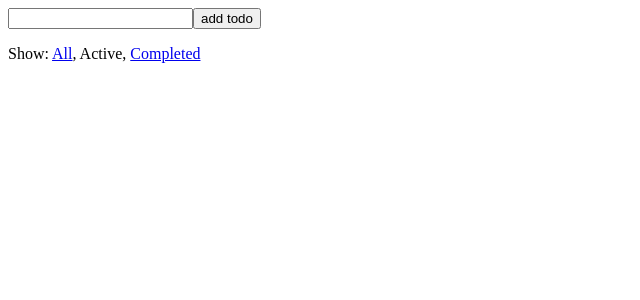
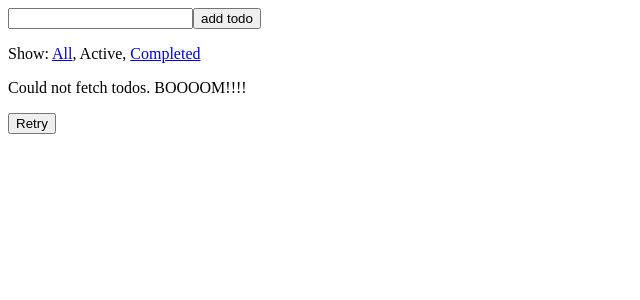
Before and after one commit to callirgos01/react-redux-egghead, a React (Create React App) app: page /active in a window 1280 px wide. Shown: the top 300 px of the page, without its empty margins (0-640 px from the left). Built offline with nearby package versions, Linux system fonts and the light colour scheme.

Commit message:
adding logger and thunks as middleware handling errors from the api calls fake api client

```diff
--- a/package.json
+++ b/package.json
@@ -12,6 +12,8 @@
     "react-router-dom": "^4.1.2",
     "react-scripts": "1.0.11",
     "redux": "^3.7.2",
+    "redux-logger": "^3.0.6",
+    "redux-thunk": "^2.2.0",
     "uuid": "^3.1.0",
     "watchman": "^0.1.8"
   },
--- a/src/actions/index.js
+++ b/src/actions/index.js
@@ -1,5 +1,7 @@
 import { v4 } from 'uuid';
+import { getIsFetching } from '../reducers';
 import * as api from '../api';
+
 //action creators
 export const addTodo = (text) => ({
     type: 'ADD_TODO',
@@ -12,14 +14,29 @@ export const toggleTodo = (id) => ({
     id
 });
 
-const receiveTodos = (filter, response) => ({
-    type: 'REVIEVE_TODOS',
-    filter,
-    response,
-});
-
 //async action creator
-export const fetchTodos = (filter) =>
-    api.fetchTodos(filter).then( response =>
-        receiveTodos(filter, response)
+export const fetchTodos = (filter) => (dispatch, getState) => {
+    if( getIsFetching(getState(),filter)){
+        return Promise.resolve();
+    }
+    dispatch({
+        type: 'FETCH_TODO_REQUEST',
+        filter,
+    });
+    return api.fetchTodos(filter).then(
+        response => {
+            dispatch({
+                type: 'FETCH_TODO_SUCCESS',
+                filter,
+                response,
+            });
+        },
+        error => {
+            dispatch({
+                type: 'FETCH_TODO_FAILURE',
+                filter,
+                message: error.message|| 'something went wrong'
+            });
+        }
     );
+};
--- a/src/api/index.js
+++ b/src/api/index.js
@@ -24,6 +24,9 @@ const delay = (ms) =>
 
 export const fetchTodos = (filter) =>
   delay(500).then(() => {
+    if(Math.random()>0.5) {
+      throw new Error('BOOOOM!!!!');
+    }
     switch (filter) {
       case 'all':
         return fakeDatabase.todos;
@@ -35,3 +38,5 @@ export const fetchTodos = (filter) =>
         throw new Error(`Unknown filter: ${filter}`);
     }
   });
+
+//https://www.callirgos.net/sickbeard/api/5e5caf283dc3be564c8ef3334199d15f/?cmd=episode&tvdbid=194751&season=4&episode=8&full_path=1
--- a/src/components/App.js
+++ b/src/components/App.js
@@ -6,8 +6,8 @@ import VisibleTodoList from './VisibleTodoList';
 const App = () =>
 <div>
     <AddTodo />
+    <Footer />
     <VisibleTodoList />
-    <Footer />
 </div>
 
 export default App;
--- /dev/null
+++ b/src/components/FetchError.js
@@ -0,0 +1,10 @@
+import  React from 'react';
+
+const FetchError = ({message, onRetry}) =>(
+    <div>
+        <p> Could not fetch todos. {message}</p>
+        <button onClick={onRetry}>Retry</button>
+    </div>
+);
+
+export default FetchError;
--- a/src/components/VisibleTodoList.js
+++ b/src/components/VisibleTodoList.js
@@ -3,12 +3,13 @@ import { connect } from 'react-redux';
 import * as actions from '../actions';
 import Todo from './Todo';
 import { withRouter } from 'react-router-dom'
-import { getVisibleTodos } from '../reducers'
+import { getVisibleTodos, getIsFetching, getErrorMessage } from '../reducers'
+import FetchError from './FetchError'
 
 class VisibleTodoList extends Component {
   fetchData() {
     const { filter, fetchTodos } = this.props;
-      return fetchTodos(filter);
+    fetchTodos(filter).then( () => console.log('done!'));
   }
   componentDidMount() {
     this.fetchData();
@@ -19,9 +20,20 @@ class VisibleTodoList extends Component {
     }
   }
   render(){
-    const { toggleTodo, ...rest} = this.props
+    const { isFetching, errorMessage, toggleTodo, todos } = this.props
+    if( isFetching && !todos.length ) {
+      return <p>Loading...</p>;
+    }
+    if( errorMessage && !todos.length) {
+      return (
+        <FetchError
+          message={errorMessage}
+          onRetry={()=>this.fetchData()}
+        />
+      );
+    }
     return <TodoList
-            { ...rest }
+            todos={todos}
             onTodoClick={toggleTodo}
           />;
   }
@@ -45,6 +57,8 @@ const mapStateToProps = (state, { match }) => {
   const filter = match.params.filter || "all"
   return {
     todos: getVisibleTodos( state, filter ),
+    errorMessage: getErrorMessage(state, filter),
+    isFetching: getIsFetching(state, filter),
     filter,
   };
 }
--- a/src/configureStore.js
+++ b/src/configureStore.js
@@ -1,44 +1,24 @@
 
-import { createStore } from 'redux';
+import { createLogger } from 'redux-logger'
+import thunk from 'redux-thunk'
+import { createStore, applyMiddleware } from 'redux';
 import todoApp from './reducers';
-
-const logger = (store) => (next) => {
-    if( !console.group){
-        return next;
-    }
-    return (action) => {
-        console.group( action.type );
-        console.log('%c prev state', 'color: gray', store.getState());
-        console.log('%c action', 'color: blue', action);
-        const returnValue = next(action);
-        console.log('%c next state', 'color: green',  store.getState());
-        console.groupEnd(action.type);
-        return returnValue;
-    }
-}
-
-const promise = (store) => (next) => (action) => {
-    if( typeof action.then === 'function') {
-        return action.then(next);
-    }
-    return next(action);
-}
+/*
+const thunk = (store) => (next) => (action) =>
+    typeof action === 'function' ?
+        action(store.dispatch, store.getState) :
+        next(action);
+*/
 const configureStore = () => {
-    const store = createStore( todoApp );
-    const middlewares = [promise];
-
+    const middlewares = [thunk];
     if( process.env.NODE_ENV !== 'production') {
-        middlewares.push(logger);
-    }
-    const wrapDispatchWithMiddleWares = (store, middlewares) => {
-        middlewares.slice().reverse().forEach(middleware =>
-            store.dispatch = middleware(store)(store.dispatch)
-        );
+        middlewares.push(createLogger());
     }
 
-    wrapDispatchWithMiddleWares(store, middlewares);
-
-    return store;
+    return createStore(
+        todoApp,
+        applyMiddleware(...middlewares)
+    );
 };
 
 export default configureStore;
--- /dev/null
+++ b/src/reducers/byId.js
@@ -0,0 +1,17 @@
+
+const byId = (state = {}, action) => {
+    switch(action.type){
+        case 'FETCH_TODO_SUCCESS':
+            const nextState = {...state};
+            action.response.forEach( todo => {
+                nextState[todo.id] = todo;
+            });
+            return nextState;
+        default:
+                return state;
+    }
+};
+
+export default byId;
+
+export const getTodo = (state, id) => state[id];
--- /dev/null
+++ b/src/reducers/createList.js
@@ -0,0 +1,53 @@
+import { combineReducers } from 'redux';
+
+const createList = (filter) => {
+    const ids = (state = [], action) => {
+        if(action.filter !== filter){
+            return state;
+        }
+        switch(action.type) {
+            case 'FETCH_TODO_SUCCESS':
+                return action.response.map(todo => todo.id);
+            default:
+                return state;
+        }
+    };
+    const isFetching = (state = false, action ) => {
+        if(action.filter !== filter){
+            return state;
+        }
+        switch(action.type) {
+            case 'FETCH_TODO_REQUEST':
+                return true;
+            case 'FETCH_TODO_SUCCESS':
+            case 'FETCH_TODO_FAILURE':
+                return false;
+            default:
+                return false;
+        }
+    };
+    const errorMessage = (state = null, action) => {
+        if(action.filter !== filter){
+            return state;
+        }
+         switch(action.type) {
+            case 'FETCH_TODO_FAILURE':
+                return action.message;
+            case 'FETCH_TODO_SUCCESS':
+            case 'FETCH_TODO_FAILURE':
+                return null;
+            default:
+                return state;
+        }
+    }
+    return combineReducers({
+        ids,
+        isFetching,
+        errorMessage,
+    });
+}
+export default createList;
+
+export const getIds = (state) => state.ids;
+export const getIsFetching = (state) => state.isFetching;
+export const getErrorMessage = (state) => state.errorMessage;
--- a/src/reducers/index.js
+++ b/src/reducers/index.js
@@ -1,12 +1,24 @@
+import { combineReducers } from 'redux';
+import byId, * as fromById from './byId';
+import createList, * as fromList from './createList';
 
-import { combineReducers } from 'redux';
-import todos, * as fromTodos from './todos';
-
-const todoApp = combineReducers({
-  todos
+const listByFilter = combineReducers({
+    all: createList('all'),
+    active: createList('active'),
+    completed: createList('completed'),
 });
 
-export default todoApp;
+const todos = combineReducers({ byId, listByFilter });
+
+export default todos;
 
 export const getVisibleTodos = ( state, filter ) => {
-  return fromTodos.getVisibleTodos( state.todos, filter); }
+    const ids = fromList.getIds(state.listByFilter[filter]);
+    return ids.map(id => fromById.getTodo(state.byId, id));
+}
+
+export const getIsFetching = (state, filter) =>
+    fromList.getIsFetching(state.listByFilter[filter]);
+
+export const getErrorMessage = (state, filter) =>
+    fromList.getErrorMessage(state.listByFilter[filter]);
--- a/src/reducers/todo.js
+++ /dev/null
@@ -1,23 +0,0 @@
-
-const todo = (state, action) => {
-  switch(action.type) {
-      case 'ADD_TODO':
-        return {
-              id:action.id,
-              text:action.text,
-              completed:false
-           };
-    case 'TOGGLE_TODO':
-      if(state.id !== action.id) {
-          return state;
-      }
-      return {
-        ...state,
-        completed:!state.completed
-      };
-    default:
-      return state;
-  }
-}
-
-export default todo;
--- a/src/reducers/todos.js
+++ /dev/null
@@ -1,51 +0,0 @@
-import { combineReducers } from 'redux';
-import todo from './todo'
-
-const byId = (state = {}, action) => {
-  switch(action.type){
-    case 'ADD_TODO':
-    case 'TOGGLE_TODO':
-      return {
-            ...state,
-            [action.id]: todo(state[action.id], action),
-      };
-    default:
-      return state;
-  }
-};
-
-const allIds = (state= [], action) => {
-    switch(action.type) {
-        case 'ADD_TODO':
-            return [...state, action.id];
-        default:
-            return state;
-    }
-}
-
-const todos = combineReducers({ byId, allIds });
-
-export default todos;
-
-const getAllTodos = (state) => {
-    return state.allIds.map( id => state.byId[id] );
-}
-
-export const getVisibleTodos = ( state, filter ) => {
-    const allTodos = getAllTodos(state);
-    switch(filter){
-        case 'all':
-            return allTodos;
-        case 'active':
-            return allTodos.filter(
-                t => !t.completed
-            );
-        case 'completed':
-            return allTodos.filter(
-                t => t.completed
-            );
-        default:
-            throw new Error('unknown filter')
-    }
-
-}
```
